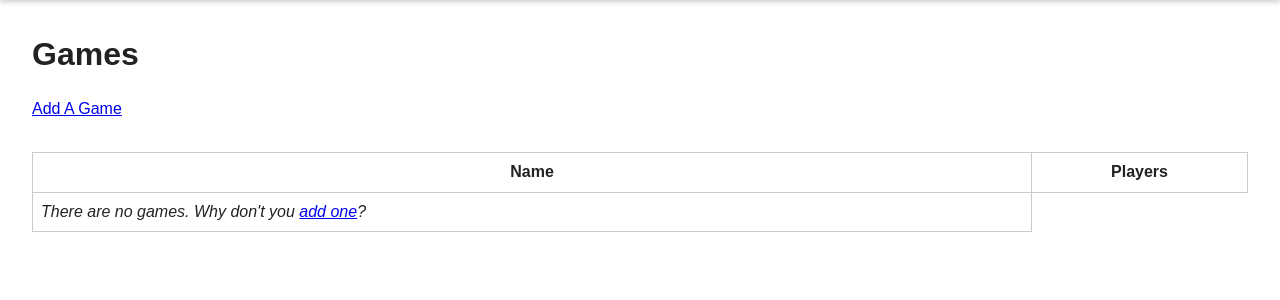
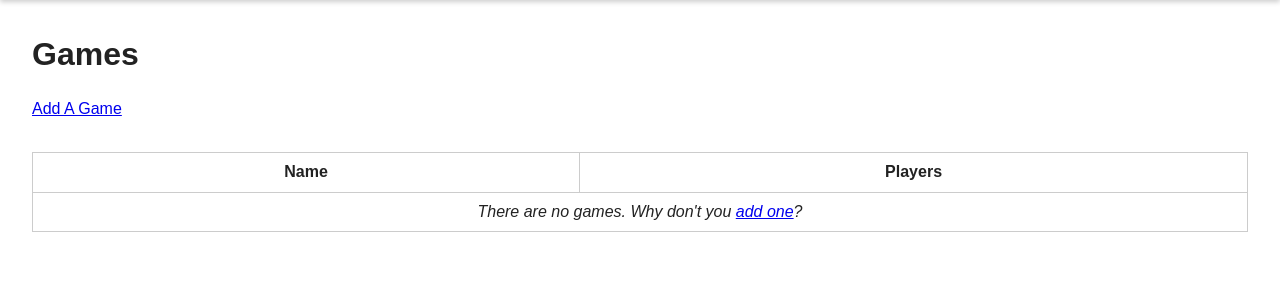
Before and after one commit to kevincarrogan/bogogger, a Django app: page /games/ in a window 1280 px wide. Shown: the part 154-454 px from the top of the page. Run offline with Django 3.2, Linux system fonts and the light colour scheme; data that the repository does not hold is empty; some libraries are stand-ins or nearby versions.

Commit message:
Styling game list table.

```diff
--- a/gamelog/static/css/main.css
+++ b/gamelog/static/css/main.css
@@ -135,6 +135,10 @@ table {
 table th, table td {
     border: 1px solid #ccc;
     padding: 0.5em;
+}
+
+.empty-table td {
+    text-align: center;
 }
 
 /* ==========================================================================
--- a/games/templates/games/game_list.html
+++ b/games/templates/games/game_list.html
@@ -9,7 +9,7 @@
     </ul>
 </nav>
 
-<table>
+<table class="{% if not game_list %}empty-table{% endif %}">
     <thead>
         <tr>
             <th>Name</th>
@@ -30,7 +30,7 @@
         </tr>
     {% empty %}
         <tr>
-            <td><em>There are no games. Why don't you <a href="{% url 'game_create' %}">add one</a>?</em></td>
+            <td colspan="1000"><em>There are no games. Why don't you <a href="{% url 'game_create' %}">add one</a>?</em></td>
         </tr>
     {% endfor %}
     </tbody>
```
